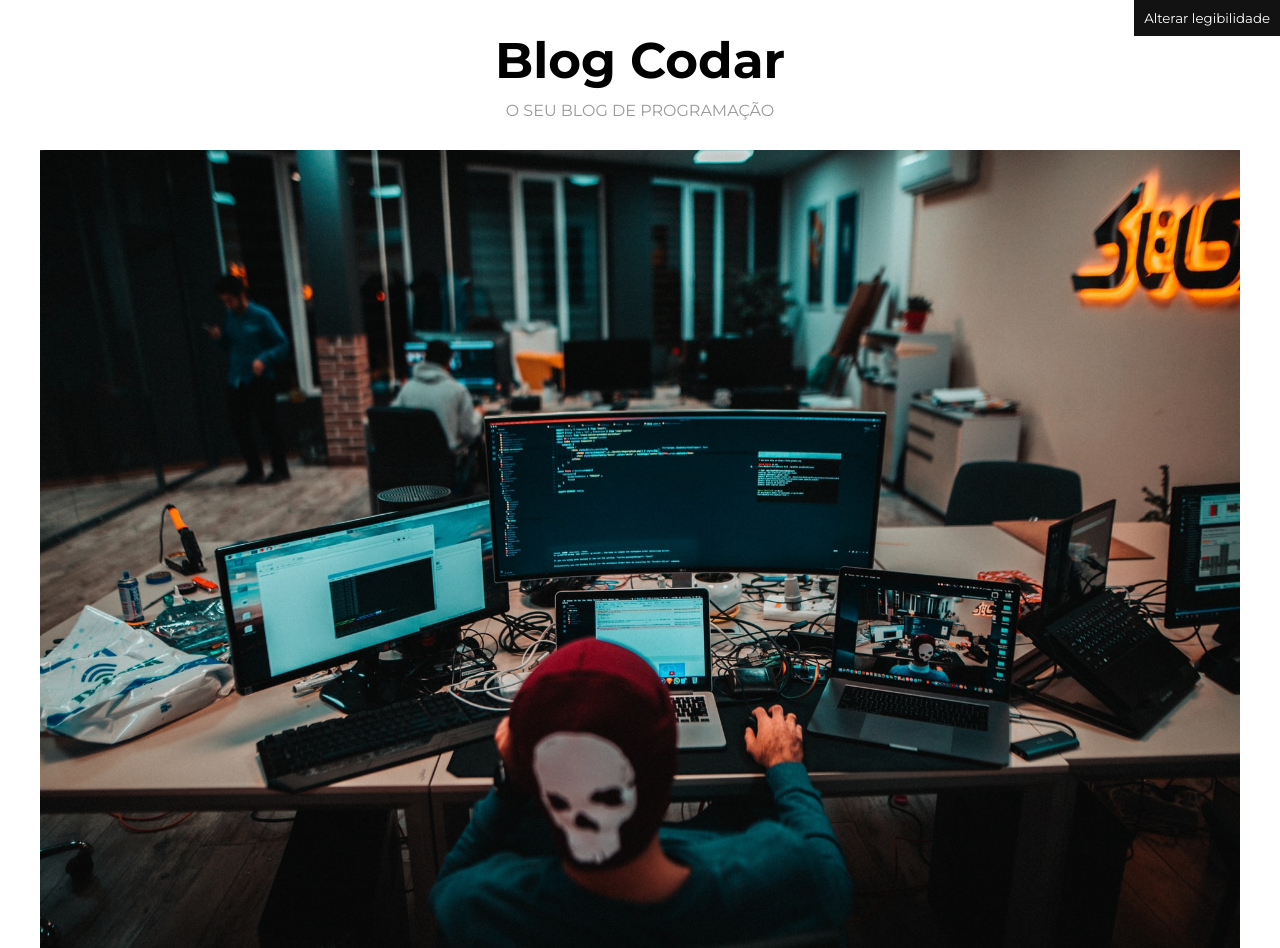
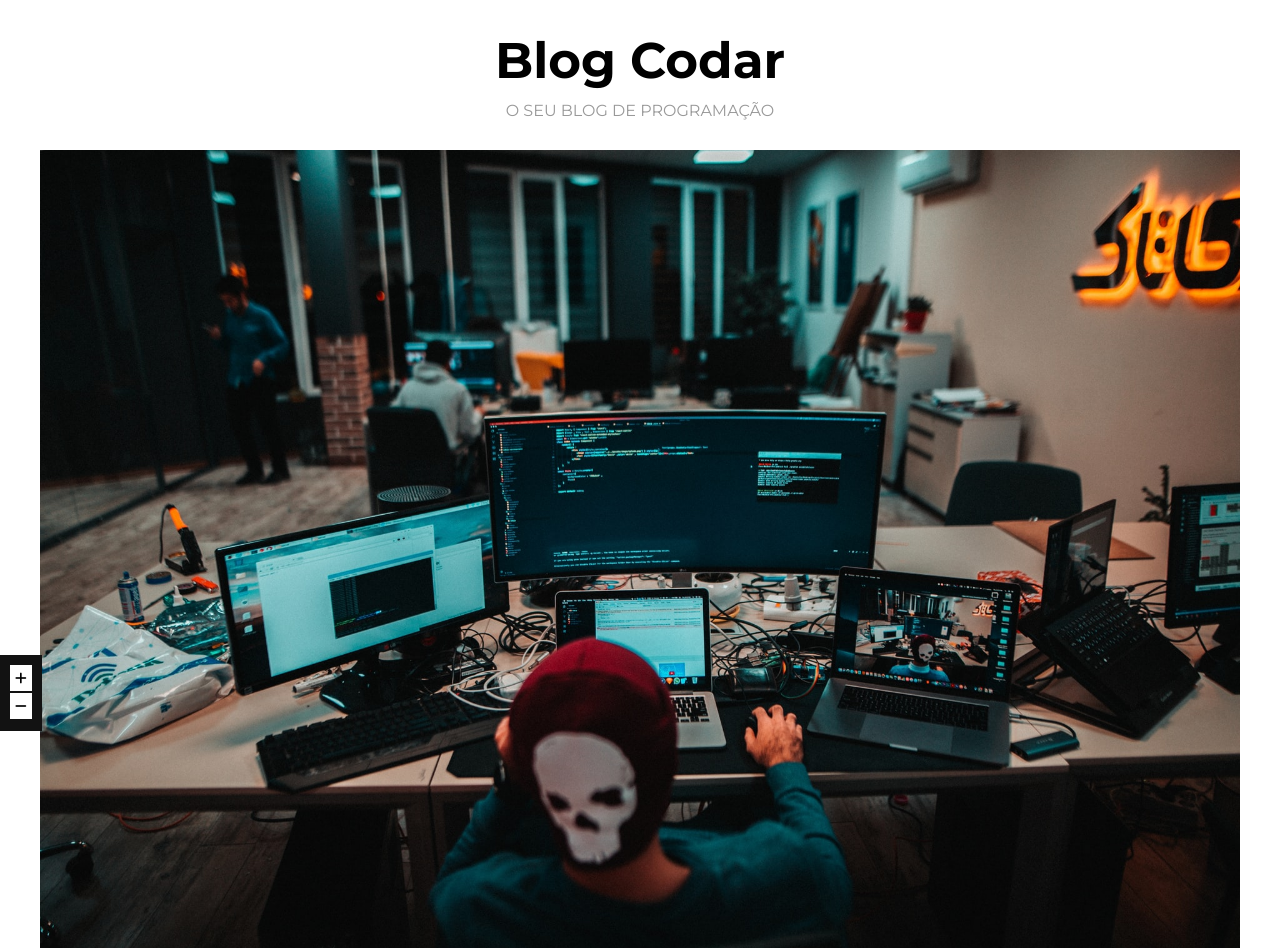
Before and after one commit to Crayzz2/Projeto-Allan, a PHP site: page / in a window 1280 px wide. Shown: the part 69-1017 px from the top of the page. Run offline with PHP 8.4, Linux system fonts and the light colour scheme; some libraries are stand-ins or nearby versions.

Commit message:
Adicionado aumentar e diminuir fonte gradativa

```diff
--- a/css/style.css
+++ b/css/style.css
@@ -208,16 +208,25 @@ footer{
 .alta-legibilidade{
     font-size: +50px;
 }
-#btn-legibilidade{
+#btns-legibilidade{
     position: fixed;
-    right: 0px;
+    left: 0px;
+    bottom: 0px;
     padding: 10px;
     text-decoration: none;
     border: none;
     background-color: #121212;
     color: #FFF;
+    display: flex;
+    flex-direction: column;
+    z-index: 1;
 }
-
+.btns{
+    border: none;
+    padding: 5px;
+    margin-bottom: 2px;
+    background-color: white;
+}
 
 /* MOBILE */
 
--- a/js/script.js
+++ b/js/script.js
@@ -1,6 +1,22 @@
-let btn = document.getElementById("btn-legibilidade");
-let paragraph = document.querySelector('*');
 
-btn.addEventListener('click', ()=>{
-    paragraph.classList.toggle('alta-legibilidade');
-});
+fontSizeString = $("*").css("font-size")
+
+var numsStr = fontSizeString.replace(/[^0-9]/g,'');
+fontSizeInt = parseInt(numsStr);
+
+$("#btn-aumentar").on('click', ()=>{
+    console.log(fontSizeInt)
+    fontSizeInt += 2;
+    $("*").css("font-size", fontSizeInt);
+    $("#btn-aumentar").css("font-size", 16);
+    $("#btn-diminuir").css("font-size", 16);
+    $("i").css("font-size", 16);
+})
+$("#btn-diminuir").on('click', ()=>{
+    console.log(fontSizeInt)
+    fontSizeInt -= 2;
+    $("*").css("font-size", fontSizeInt);
+    $("#btn-aumentar").css("font-size", 16);
+    $("#btn-diminuir").css("font-size", 16);
+    $("i").css("font-size", 16);
+})
--- a/templates/header.php
+++ b/templates/header.php
@@ -17,6 +17,8 @@
     <link rel="preconnect" href="https://fonts.googleapis.com">
     <link rel="preconnect" href="https://fonts.gstatic.com" crossorigin>
     <link href="https://fonts.googleapis.com/css2?family=Montserrat:ital,wght@0,100..900;1,100..900&display=swap" rel="stylesheet">
+    <link rel="stylesheet" href="https://cdnjs.cloudflare.com/ajax/libs/font-awesome/6.5.2/css/all.min.css"/>
+
 </head>
 <body>
     <header>
@@ -31,7 +33,10 @@
                 <li><a href="<?= $BASE_URL; ?>contato.php" class="nav-link">Contato</a></li>
             </ul>
         </nav>
-        <button id="btn-legibilidade">Alterar legibilidade</button>
+        <div id="btns-legibilidade">
+            <button id="btn-aumentar" class="btns"><i class="fas fa-plus"></i></button>
+            <button id="btn-diminuir" class="btns"><i class="fas fa-minus"></i></button>
+        </div>
     </header>
     <div vw class="enabled">
       <div vw-access-button class="active"></div>
@@ -43,3 +48,4 @@
     <script>
       new window.VLibras.Widget('https://vlibras.gov.br/app');
     </script>
+    <script src="https://cdnjs.cloudflare.com/ajax/libs/jquery/3.7.1/jquery.js"></script>
```
